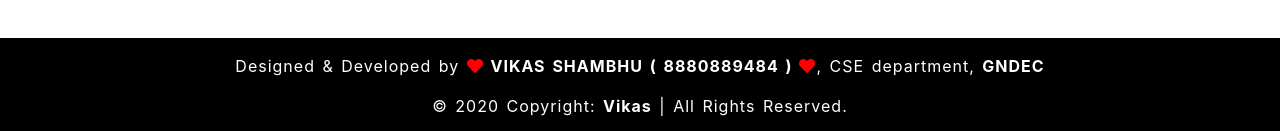
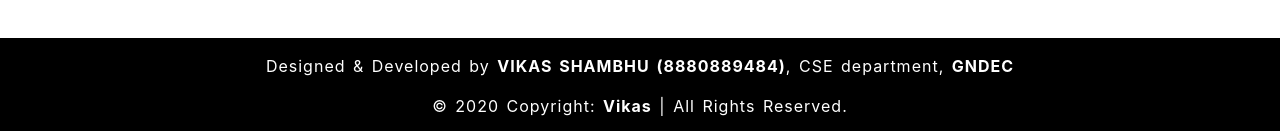
Before and after one commit to Vikas6543/Educational-Website, a plain HTML site: page index.html in a window 1280 px wide. Shown: the part 2535-2666 px from the top of the page. Drawn offline with nearby package versions, Linux system fonts and the light colour scheme; a web font is replaced by a local one.

Commit message:
Update index.html

```diff
--- a/index.html
+++ b/index.html
@@ -328,7 +328,7 @@
     <fotter class="fotter-section">
       <div class="row fotter-content">
         <div class="col-sm-12 text-white text-center pt-3">
-          <p>Designed & Developed by <strong><i class="fas fa-heart animated heartBeat infinite slow"></i> VIKAS SHAMBHU ( 8880889484 ) <i class="fas fa-heart animated heartBeat infinite slow"></i></strong>, <span>CSE</span> department, <strong>GNDEC</strong></p>
+          <p>Designed & Developed by <strong> VIKAS SHAMBHU (8880889484)</strong>, <span>CSE</span> department, <strong>GNDEC</strong></p>
           <p>© 2020 Copyright: <strong>Vikas</strong> | All Rights Reserved.</p>
         </div>
       </div>
```
